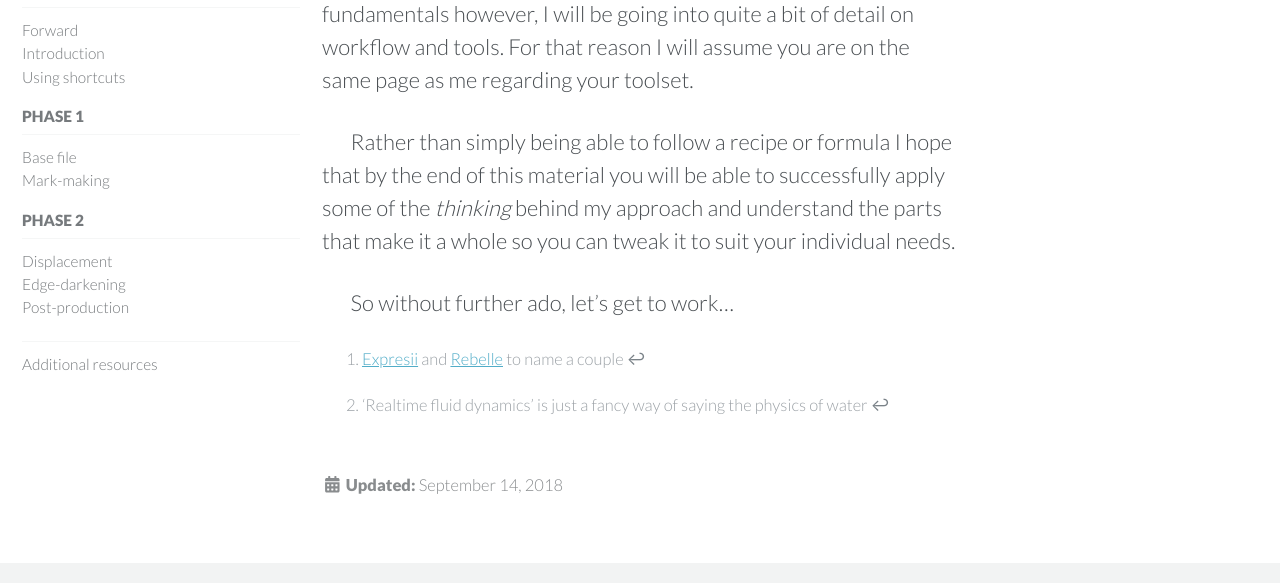
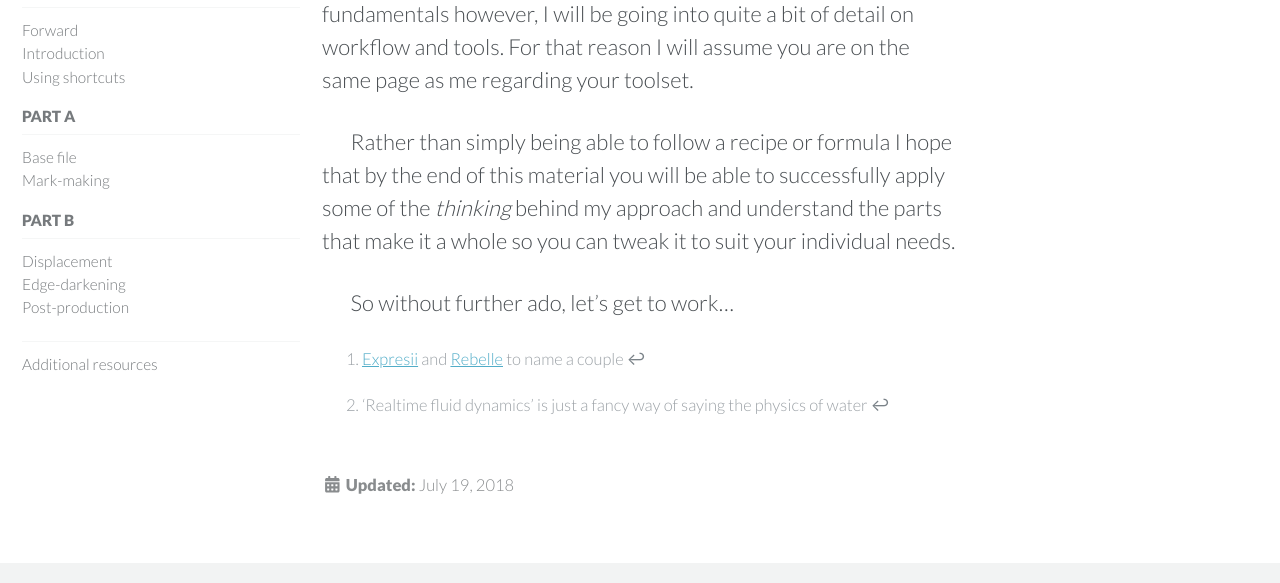
Before and after one commit to aaaronorg/art_aaaronorg, a Jekyll site: the page built from collections/_digital_watercolour_course/2018-09-14-foward.md, in a window 1280 px wide and 900 px high, scrolled down 1128 px. Shown: the part 181-764 px from the top of the window. Built offline with Jekyll 4.4.1, drawn with Linux system fonts in a browser that asks for light colours; nearby versions of some CDN libraries.

```diff
--- a/_data/navigation.yml
+++ b/_data/navigation.yml
@@ -8,20 +8,20 @@ course:
   - title: Preliminaries
     children:
       - title: Forward
-        url: /digital_watercolour_course/Forward
+        url: /digital_watercolour_course/forward
       - title: Introduction
         url: /digital_watercolour_course/introduction
       - title: Using shortcuts
         url: /digital_watercolour_course/shortcuts
 
-  - title: Phase 1
+  - title: Part A
     children:
       - title: Base file
         url:  /digital_watercolour_course/base_file
       - title: Mark-making
         url:  /digital_watercolour_course/mark_making
 
-  - title: Phase 2
+  - title: Part B
     children:
       - title: Displacement
         url:  /digital_watercolour_course/displacement
```
Also changed, not shown: collections/_digital_watercolour_course/2018-09-14-foward.md (+3 -1 lines).
